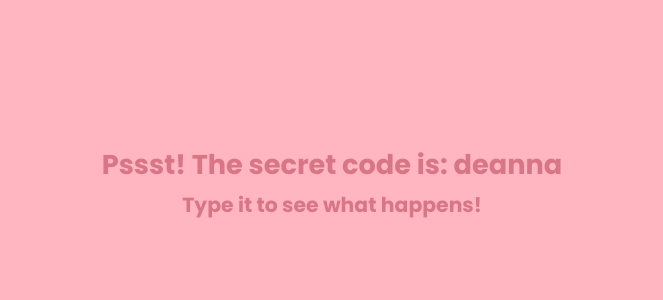
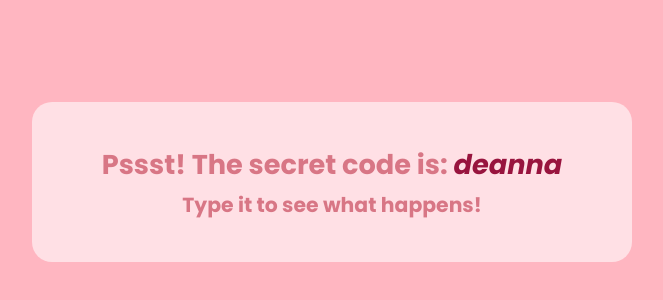
Before and after one commit to DeannaMandarino/key-sequence-detection, a plain HTML site: page index.html in a window 1280 px wide. Shown: the part 218-518 px from the top of the page, without its empty margins (308-971 px from the left). Drawn offline with Linux system fonts and the light colour scheme.

Commit message:
Updated class names

```diff
--- a/styles.css
+++ b/styles.css
@@ -31,7 +31,7 @@ body {
 }
 
 /* Container styles */
-.container {
+.main-content {
   display: flex;
   flex-direction: column;
   justify-content: center;
@@ -44,12 +44,12 @@ body {
 }
 
 /* Makes space between h1 and h2 */
-h1 {
+.main-content__heading {
   margin-bottom: 4px;
 }
 
 /* Code text styles */
-.code {
+.main-content__code {
   color: var(--code-text-color);
   font-style: italic;
 }
```
